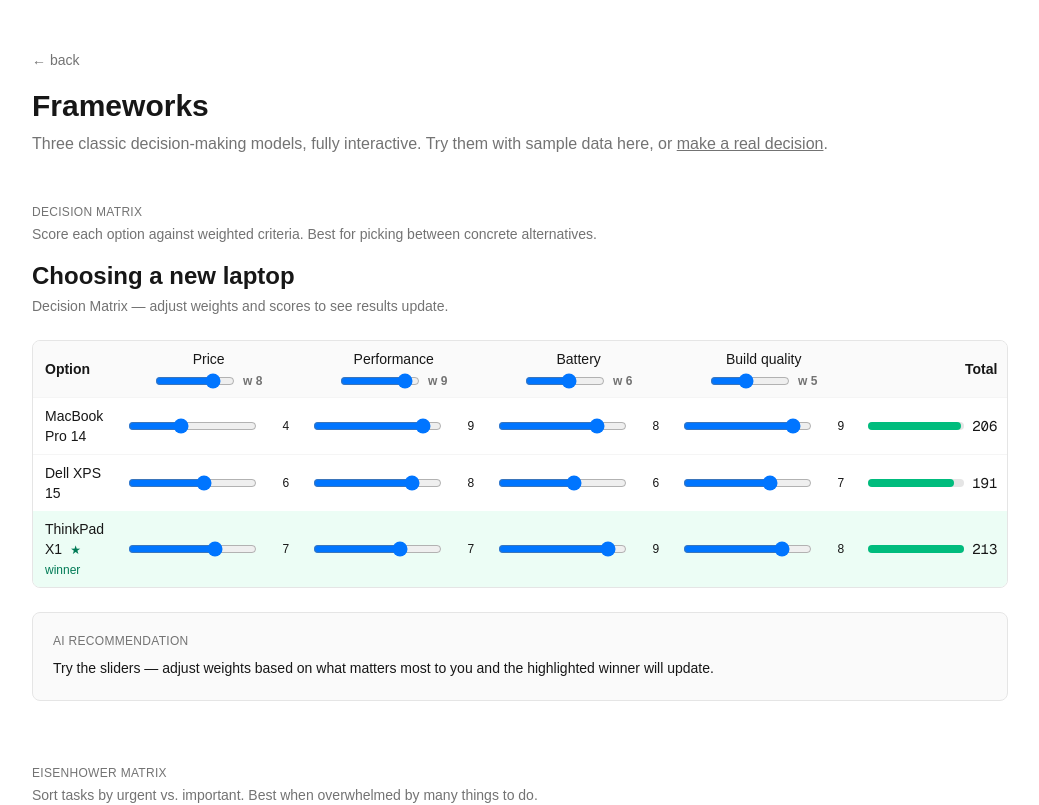
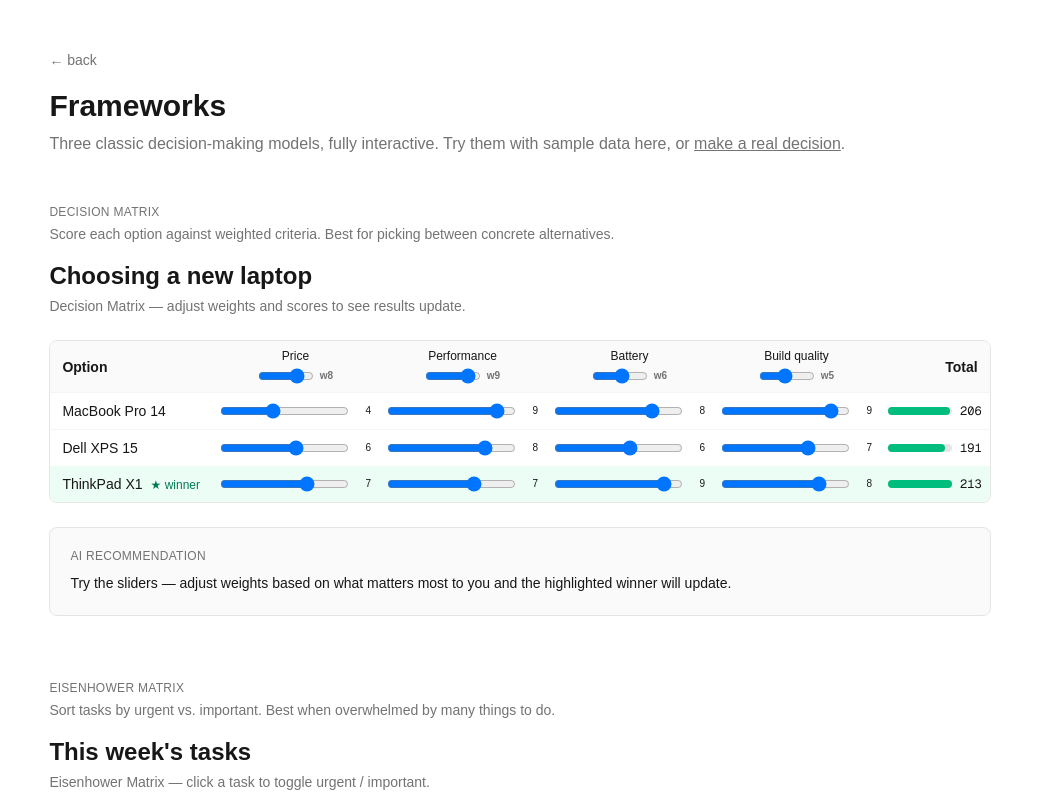
Before and after one commit to rosneri/decision-making, a Next.js app: page /frameworks in a window 1280 px wide. Shown: the top 805 px of the page, without its empty margins (120-1159 px from the left). Built offline with nearby package versions, Linux system fonts and the light colour scheme.

Commit message:
Tighten Decision Matrix table to fit narrow viewports
Reduce column min-width and inner padding, widen /decide container
to max-w-5xl so 5-6 criteria render without horizontal clipping.

Co-Authored-By: Claude Opus 4.7 (1M context) <noreply@anthropic.com>

```diff
--- a/src/app/decide/page.tsx
+++ b/src/app/decide/page.tsx
@@ -92,7 +92,7 @@ export default function DecidePage() {
   };
 
   return (
-    <main className="min-h-screen px-6 py-12 max-w-4xl mx-auto">
+    <main className="min-h-screen px-6 py-12 max-w-5xl mx-auto">
       <div className="flex items-center justify-between mb-8">
         <Link href="/" className="text-sm text-neutral-500 hover:underline">
           ← back
--- a/src/components/DecisionMatrix.tsx
+++ b/src/components/DecisionMatrix.tsx
@@ -50,19 +50,21 @@ export function DecisionMatrixView({ data }: { data: DecisionMatrix }) {
             <tr>
               <th className="text-left px-3 py-2">Option</th>
               {matrix.criteria.map((c, i) => (
-                <th key={i} className="px-3 py-2 text-center min-w-[140px]">
-                  <div className="font-medium">{c.name}</div>
-                  <div className="flex items-center gap-2 mt-1 justify-center">
+                <th key={i} className="px-2 py-2 text-center min-w-[110px]">
+                  <div className="font-medium text-xs leading-tight">
+                    {c.name}
+                  </div>
+                  <div className="flex items-center gap-1.5 mt-1 justify-center">
                     <input
                       type="range"
                       min={1}
                       max={10}
                       value={c.weight}
                       onChange={(e) => setWeight(i, Number(e.target.value))}
-                      className="w-20"
+                      className="w-14"
                     />
-                    <span className="text-xs text-neutral-500">
-                      w {c.weight}
+                    <span className="text-[10px] text-neutral-500 tabular-nums">
+                      w{c.weight}
                     </span>
                   </div>
                 </th>
@@ -89,8 +91,8 @@ export function DecisionMatrixView({ data }: { data: DecisionMatrix }) {
                   )}
                 </td>
                 {o.scores.map((s, ci) => (
-                  <td key={ci} className="px-3 py-2">
-                    <div className="flex items-center gap-2">
+                  <td key={ci} className="px-2 py-2">
+                    <div className="flex items-center gap-1.5">
                       <input
                         type="range"
                         min={0}
@@ -99,23 +101,23 @@ export function DecisionMatrixView({ data }: { data: DecisionMatrix }) {
                         onChange={(e) =>
                           setScore(oi, ci, Number(e.target.value))
                         }
-                        className="flex-1"
+                        className="flex-1 min-w-0"
                       />
-                      <span className="text-xs w-6 text-right tabular-nums">
+                      <span className="text-[10px] w-4 text-right tabular-nums">
                         {s}
                       </span>
                     </div>
                   </td>
                 ))}
-                <td className="px-3 py-2 text-right font-mono">
+                <td className="px-2 py-2 text-right font-mono whitespace-nowrap">
                   <div className="flex items-center gap-2 justify-end">
-                    <div className="h-2 w-24 bg-neutral-200 dark:bg-neutral-800 rounded">
+                    <div className="h-2 w-16 bg-neutral-200 dark:bg-neutral-800 rounded shrink-0">
                       <div
                         className="h-2 rounded bg-emerald-500"
                         style={{ width: `${(totals[oi] / max) * 100}%` }}
                       />
                     </div>
-                    {totals[oi]}
+                    <span className="text-xs">{totals[oi]}</span>
                   </div>
                 </td>
               </tr>
```
